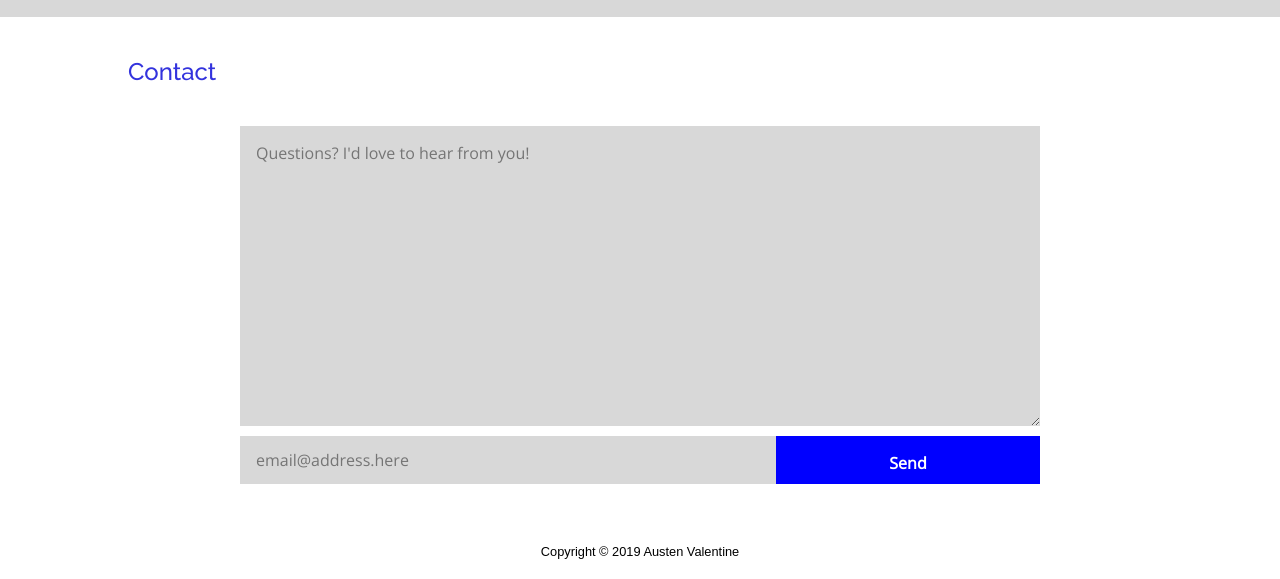
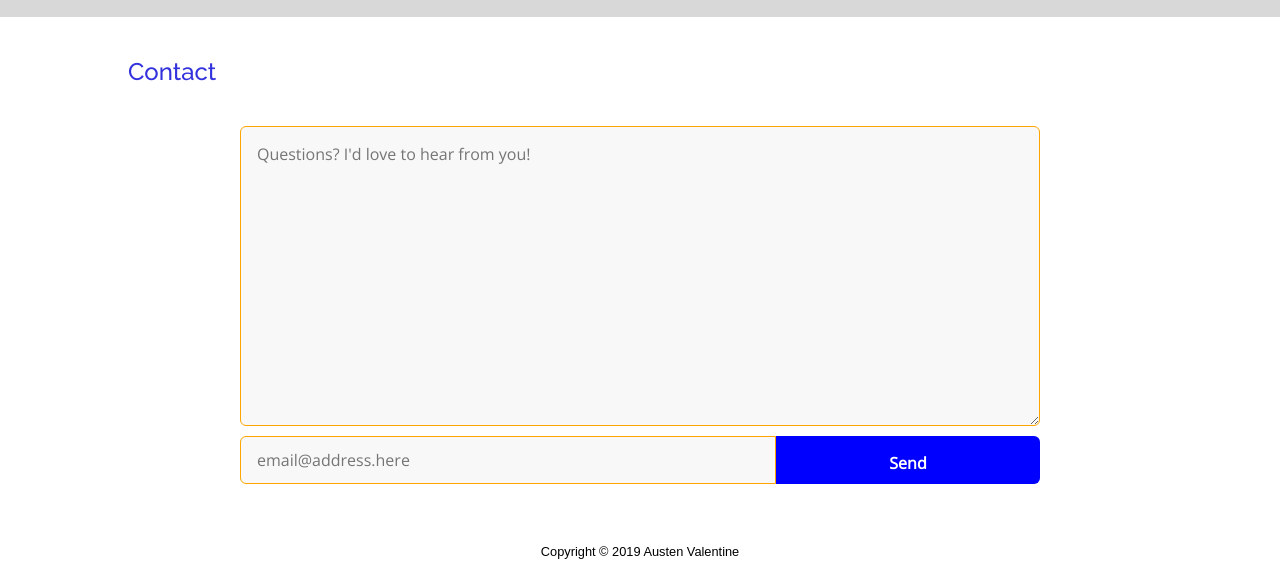
Before and after one commit to austenvalentine/austen-valentine-portfolio, a plain HTML site: page index.html in a window 1280 px wide. Shown: the part 2629-3208 px from the top of the page. Drawn offline with nearby package versions, Linux system fonts and the light colour scheme.

Commit message:
adjust form styles

```diff
--- a/partials/_background.scss
+++ b/partials/_background.scss
@@ -13,11 +13,33 @@
 
 .contact-form input.submit-button {
     background-color: blue;
+    border-radius: 0 0 6px 6px;
 }
 
 .contact-form .message,
 .contact-form input.email-address {
-    background-color: #d8d8d8;
+    background-color: #f8f8f8;
+    border: orange 1px solid;
+}
+
+.contact-form .message {
+    border-radius: 6px;
+}
+
+.contact-form input.email-address {
+    border-radius: 6px 6px 0 0;
+}
+
+@media (min-width: 500px) {
+
+    .contact-form input.submit-button {
+        background-color: blue;
+        border-radius: 0 6px 6px 0;
+    }
+
+    .contact-form input.email-address {
+        border-radius: 6px 0 0 6px;
+    }
 
 }
 
```
Also changed, not shown: styles/style.css.
